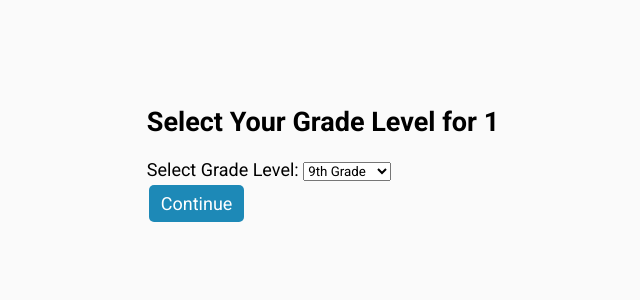
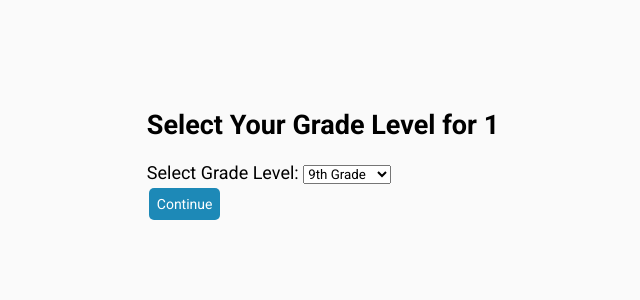
Before and after one commit to neodesafiador/Studdy, a Django app: page /subject/1/grade_selection/ in a window 1280 px wide. Shown: the part 234-534 px from the top of the page, without its empty margins (317-957 px from the left). Run offline with Django 4.2, Linux system fonts and the light colour scheme.

Commit message:
Update select_subject_grade.html

```diff
--- a/studdy/templates/select_subject_grade.html
+++ b/studdy/templates/select_subject_grade.html
@@ -25,11 +25,11 @@
         background-color: #1d89b7;
         border: none;
         color: white;
-        padding: 8px 12px;
+        padding: 8px 8px;
         text-align: center;
         text-decoration: none;
         display: inline-block;
-        font-size: 18px;
+        font-size: 14px;
         border-radius: 5px;
         margin: 4px 2px;
         cursor: pointer;
```
